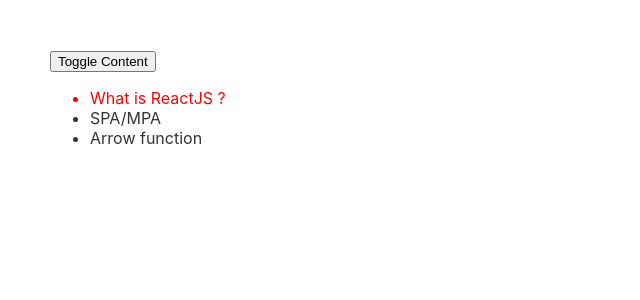
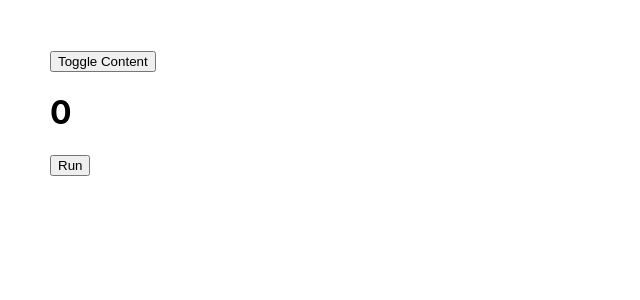
Before and after one commit to Toan1010/learnReact, a React (Create React App) app: page / in a window 1280 px wide. Both pictures are taken after a click on the button "Toggle Content". Shown: the top 300 px of the page, without its empty margins (0-640 px from the left). Built offline with nearby package versions, Linux system fonts and the light colour scheme.

Commit message:
learn React: Hook(useLayoutEffect)

```diff
--- a/src/Content.js
+++ b/src/Content.js
@@ -1,56 +1,36 @@
-import { useEffect, useState } from "react";
+import { useLayoutEffect, useState } from "react";
 
-// 3 types of useEffect
-//useEffect(callback)
-// Goọi callback mỗi khi component rerender
-// Goọi callback sau khi component duoc render vao DOM
-//useEffect(callback, [])
-// Chi goi 1 lan sau khi component mounted
-//useEffect(callback, [deps])
-//callback se goi laji moi khi deps thay doi
-//******************* */
+//useEffect
+//1. Cap nhat lai state
+//2. Cap nhat DOM (mounted)
+//3. Render lai UI
+//4. Goi cleanup neu deps thay doi
+//5. Goi useEffect callback
 
-//Call luôn được gọi sau khi Component mounted
-//Cleanup luon duoc goi truoc khi component unmounted
-//Cleanup luon duoc goi truoc khi callback duoc goi (tru lan mounted dau tien)
-
-const lessons =['What is ReactJS ?', 'SPA/MPA', 'Arrow function']
+//useLayoutEffect
+//1. Cap nhat lai state
+//2. Cap nhat DOM (mounted)
+//3. Goi cleanup neu deps thay doi (sync)
+//4. Goi useLayoutEffect callback (sync)
+//5. Reander lai UI
 
 const Content = () =>{
-    const [chon, setChon] = useState(0)
+    const [count, setCount] = useState(0);
 
-    useEffect(() =>{
-        const handleComment = ({detail}) => {
-            console.log(detail);
+    useLayoutEffect(() =>{
+        if(count > 3){
+            setCount(0);
         }
+    },[count]);
 
-        window.addEventListener('lesson '+lessons[chon], handleComment)
-
-        return () => {
-            window.removeEventListener('lesson '+lessons[chon], handleComment)
-        }
-    },[chon])
+    const submit = () => {
+        setCount(prev => prev+1);
+    }
 
     return (
         <div key='Content'>
-            <ul>
-            {
-                lessons.map((lesson, index) =>{
-                    return (
-                        <li
-                        key={index}
-                        style={{
-                            color: index === chon ? 'red' : '#333'
-                        }}
-                        onClick={()=>setChon(index)}
-                        >
-                            {lesson}
-                        </li>
-                    )
-                })
-            }
-            </ul>
-
+            <h1>{count}</h1>
+            <button onClick={submit}>Run</button>
         </div>
     )
 }
--- a/src/index.js
+++ b/src/index.js
@@ -3,25 +3,6 @@ import ReactDOM from 'react-dom/client';
 import './index.css';
 import App from './App';
 import reportWebVitals from './reportWebVitals';
-
-//Tao fake chat
-function emitComment(comment) {
-  setInterval(()=>{
-    window.dispatchEvent(
-      new CustomEvent(`lesson ${comment}`,{
-        detail: `Noi dung cua bai hoc ${comment}`
-      }))
-  },1000)
-}
-const lessons =['What is ReactJS ?', 'SPA/MPA', 'Arrow function']
-
-// lessons.forEach(function(lesson) {
-//   emitComment(lesson)
-// })
-
-lessons.map(lesson => { emitComment(lesson) })
-
-console.log('Hello world');
 
 const root = ReactDOM.createRoot(document.getElementById('root'));
 root.render(
```
